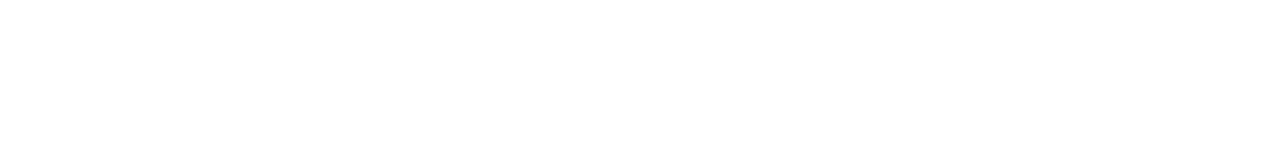
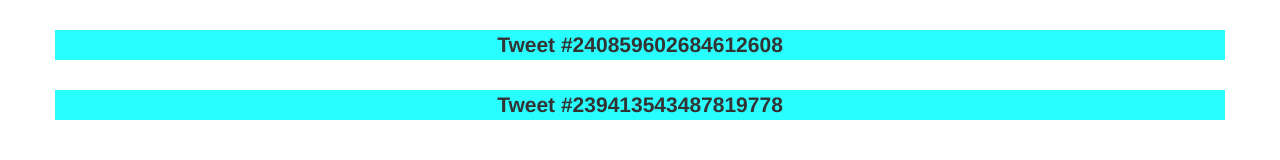
Before and after one commit to alex-B-Ly/tweetParseLab, a plain HTML site: page index.html in a window 1280 px wide. Drawn offline with nearby package versions, Linux system fonts and the light colour scheme.

Commit message:
parsings

```diff
--- /dev/null
+++ b/css/style.css
@@ -0,0 +1,7 @@
+.tweet-title{
+  background: #29FEFF;
+  font-size: 1.5em;
+  font-weight: bold;
+  text-align: center;
+  margin-top: 30px;
+}
--- a/index.html
+++ b/index.html
@@ -4,11 +4,11 @@
   <title>Tweet Parse</title>
 
   <link rel="stylesheet" type="text/css" href="https://maxcdn.bootstrapcdn.com/bootstrap/3.3.6/css/bootstrap.min.css">
+  <link rel="stylesheet" type="text/css" href="css/style.css">
 </head>
 <body>
 
-<div class="container">
-  <div id="main-content" class="row"></div>
+<div id="main-content" class="container">
 </div>
 
 <script src="https://ajax.googleapis.com/ajax/libs/jquery/1.11.3/jquery.min.js"></script>
--- a/js/functionality.js
+++ b/js/functionality.js
@@ -0,0 +1,26 @@
+$(document).ready(function() {
+
+  // TWEET INFO
+  function tweetInfo(){
+    for(var i=0; i<window.alldata.length; i++){
+      // ROW CREATE
+      var newRow = $('<div>');
+      newRow.addClass('row').addClass('text-center').addClass('tweet' + alldata[i].id_str);
+
+      // TITLE CREATE
+      var tweetTitle = $('<div>');
+      tweetTitle.addClass('col-xs-12 tweet-title');
+      tweetTitle.text('Tweet #' + alldata[i].id_str);
+      newRow.append(tweetTitle);
+
+      // USER INFO
+
+      // APPEND NEW ROW
+      $('#main-content').append(newRow);
+    }
+  }
+
+  // FUNCTIONS CALLED
+  tweetInfo();
+
+});
```
